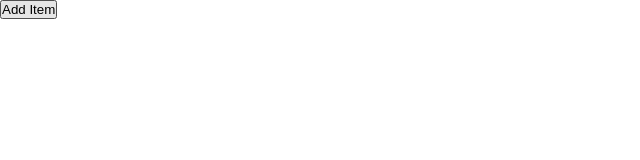
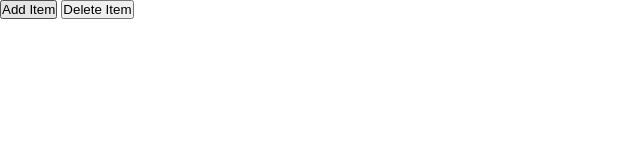
Before and after one commit to rasprogrammer/practice, a plain HTML site: page index.html in a window 1280 px wide. Shown: the whole page, without its empty margins (0-640 px from the left). Drawn offline with Linux system fonts and the light colour scheme.

Commit message:
delete item button

```diff
--- a/index.html
+++ b/index.html
@@ -16,6 +16,8 @@
 
     <button>Add Item</button>
 
+    <button>Delete Item</button>
+
 
 </body>
 </html>
```
